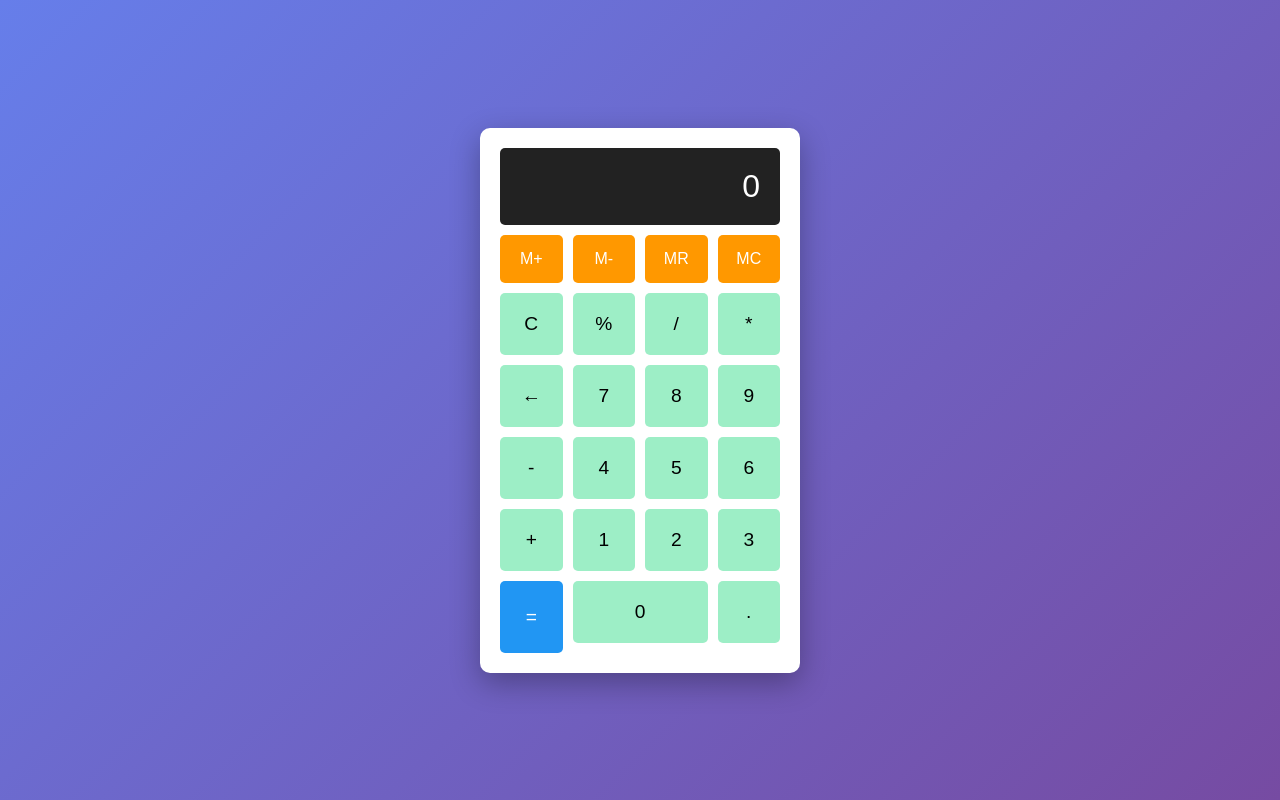
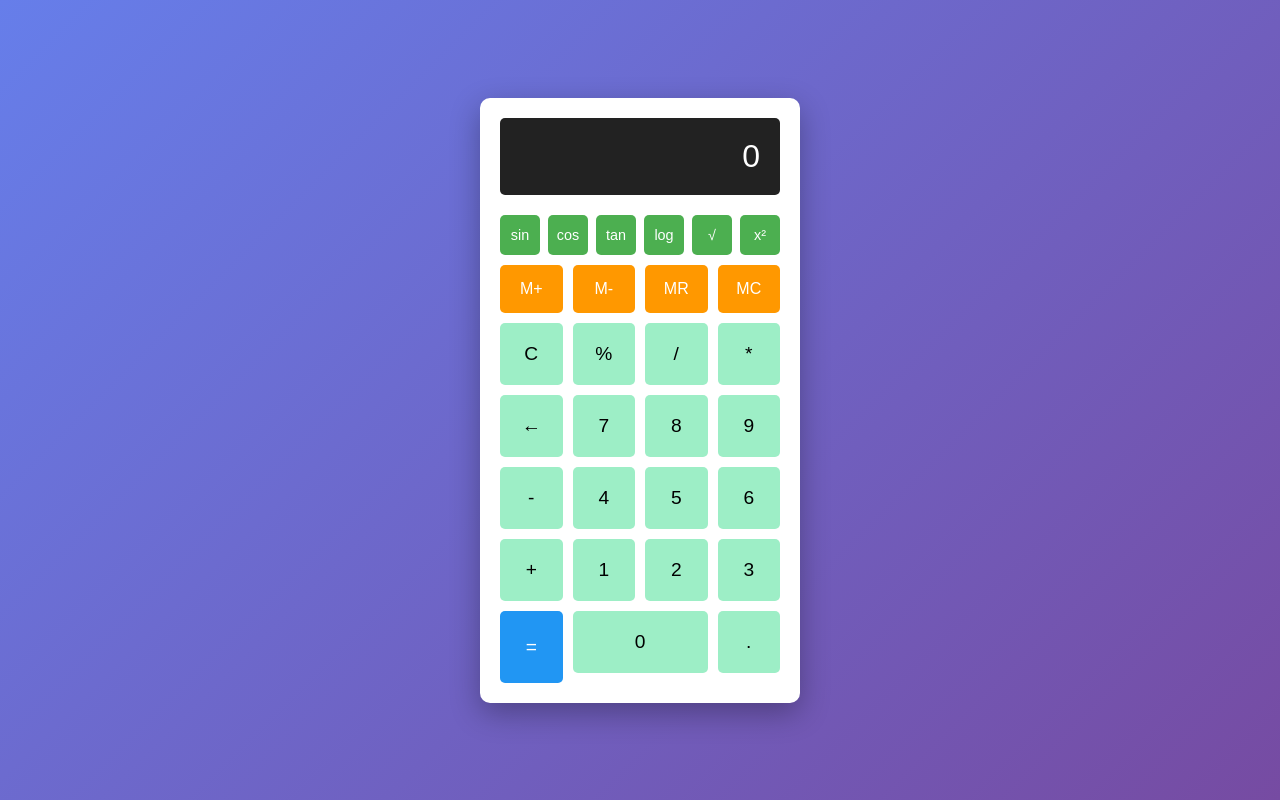
Before and after one commit to potfish123/calculator-app, a plain HTML site: page index.html in a window 1280 px wide. Drawn offline with Linux system fonts and the light colour scheme.

Commit message:
Add scientific calculator - button style (v1)

```diff
--- a/index.html
+++ b/index.html
@@ -10,7 +10,21 @@
 
 <body>
     <div class="calculator">
-        <div class="display" id="display">0</div>
+    <div class="display" id="display">0</div>
+
+    <div class="memory-buttons">
+        <!-- 記憶按鈕 -->
+    </div>
+
+    <!-- 新增科學計算按鈕區 -->
+    <div class="scientific-buttons">
+        <button onclick="scientificCalc('sin')">sin</button>
+        <button onclick="scientificCalc('cos')">cos</button>
+        <button onclick="scientificCalc('tan')">tan</button>
+        <button onclick="scientificCalc('log')">log</button>
+        <button onclick="scientificCalc('sqrt')">√</button>
+        <button onclick="scientificCalc('pow')">x²</button>
+    </div>
 
 
     <!-- 新增記憶功能區 -->
--- a/script.js
+++ b/script.js
@@ -102,3 +102,43 @@ function showMemoryIndicator() {
 function hideMemoryIndicator() {
     display.style.borderLeft = 'none';
 }
+// 新增科學計算函數
+function scientificCalc(operation) {
+    try {
+        let value = eval(currentInput);
+        let result;
+
+        switch(operation) {
+            case 'sin':
+                result = Math.sin(value * Math.PI / 180);
+                break;
+            case 'cos':
+                result = Math.cos(value * Math.PI / 180);
+                break;
+            case 'tan':
+                result = Math.tan(value * Math.PI / 180);
+                break;
+            case 'log':
+                result = Math.log10(value);
+                break;
+            case 'sqrt':
+                result = Math.sqrt(value);
+                break;
+            case 'pow':
+                result = Math.pow(value, 2);
+                break;
+            default:
+                result = value;
+        }
+
+        currentInput = result.toString();
+        updateDisplay();
+    } catch (error) {
+        currentInput = 'Error';
+        updateDisplay();
+        setTimeout(() => {
+            currentInput = '0';
+            updateDisplay();
+        }, 1500);
+    }
+}
--- a/style.css
+++ b/style.css
@@ -96,3 +96,21 @@ button:active {
 .memory-btn:active {
     transform: scale(0.95);
 }
+/* 科學計算按鈕樣式 */
+.scientific-buttons {
+    display: grid;
+    grid-template-columns: repeat(6, 1fr);
+    gap: 8px;
+    margin-bottom: 10px;
+}
+
+.scientific-buttons button {
+    padding: 12px 8px;
+    font-size: 0.9em;
+    background: #4caf50;
+    color: white;
+}
+
+.scientific-buttons button:hover {
+    background: #45a049;
+}
```
